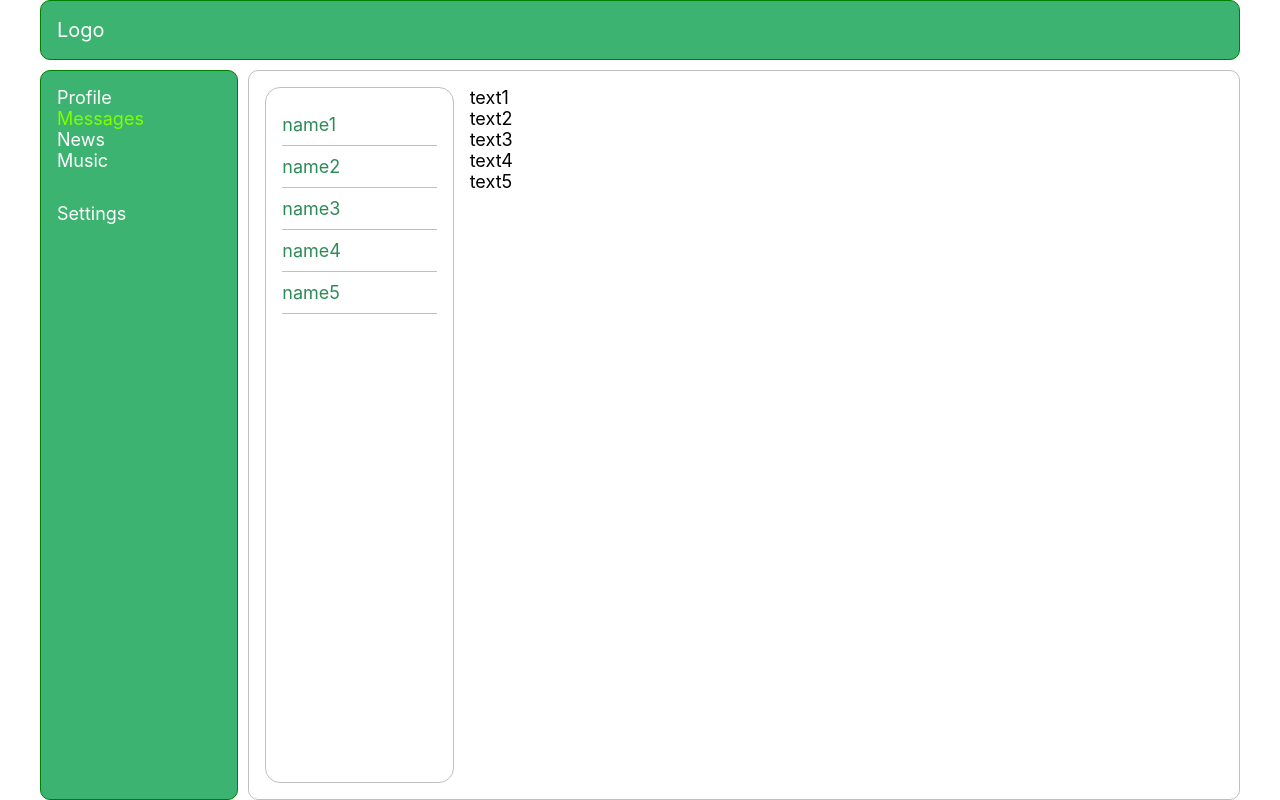
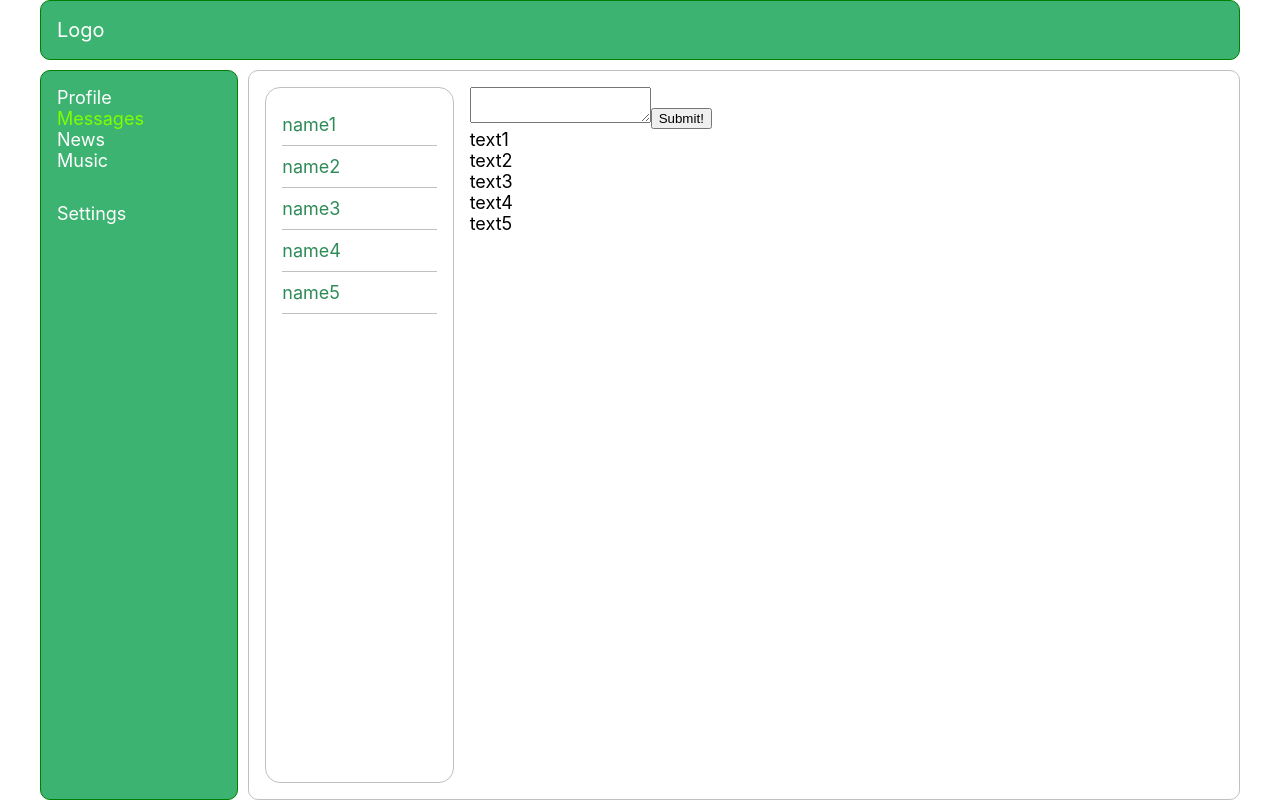
Before and after one commit to 1mpossible-code/react-social-network, a React (Create React App) app: page /dialogs in a window 1280 px wide. Built offline with nearby package versions, Linux system fonts and the light colour scheme.

Commit message:
Add sending messages on dialogs page with state.js.

```diff
--- a/src/App.js
+++ b/src/App.js
@@ -19,7 +19,10 @@ function App(props) {
                         />
                     )}/>
                     <Route path="/dialogs" render={() => (
-                        <Dialogs state={props.state.dialogsPage}/>
+                        <Dialogs
+                            state={props.state.dialogsPage}
+                            dispatch={props.dispatch}
+                        />
                     )}/>
                 </main>
             </div>
--- a/src/components/Dialogs/Chat/Chat.js
+++ b/src/components/Dialogs/Chat/Chat.js
@@ -1,10 +1,30 @@
 import React from "react";
 import classes from "./Chat.css"
 import Message from "./Message/Message";
+import {addMessageActionCreator, updateNewMessageTextActionCreator} from "../../../data/state";
 
 const Chat = (props) => {
+    const onButtonCLick = (event) => {
+        event.preventDefault();
+        const action = addMessageActionCreator();
+        props.dispatch(action)
+    }
+
+    const onTextareaChange = (event) => {
+        const text = event.target.value
+        const action = updateNewMessageTextActionCreator(text);
+        props.dispatch(action);
+    }
+
     return (
         <div className={classes.dialogsChat}>
+            <form>
+                <textarea
+                    onChange={onTextareaChange}
+                    value={props.newMessageText}
+                />
+                <button onClick={onButtonCLick}>Submit!</button>
+            </form>
             {props.messages.map(
                 message => <Message text={message.text} id={message.id}/>
             )}
--- a/src/components/Dialogs/Dialogs.js
+++ b/src/components/Dialogs/Dialogs.js
@@ -7,7 +7,11 @@ const Dialogs = (props) => {
     return (
         <div className={classes.dialogFrame}>
             <DialogsList dialogs={props.state.dialogs}/>
-            <Chat messages={props.state.messages}/>
+            <Chat
+                messages={props.state.messages}
+                newMessageText={props.state.newMessageText}
+                dispatch={props.dispatch}
+            />
         </div>
     )
 }
--- a/src/data/state.js
+++ b/src/data/state.js
@@ -1,5 +1,8 @@
 const ADD_POST = 'ADD_POST';
-const UPDATE_NEW_POST_TEXT = 'UPDATE-NEW-POST-TEXT';
+const UPDATE_NEW_POST_TEXT = 'UPDATE_NEW_POST_TEXT';
+
+const ADD_MESSAGE = 'ADD_MESSAGE';
+const UPDATE_NEW_MESSAGE_TEXT = 'UPDATE_NEW_MESSAGE_TEXT';
 
 const store = {
     _state: {
@@ -17,7 +20,8 @@ const store = {
                 {id: 3, name: 'name3'},
                 {id: 4, name: 'name4'},
                 {id: 5, name: 'name5'},
-            ]
+            ],
+            newMessageText: '',
         },
         profilePage: {
             posts: [
@@ -53,6 +57,20 @@ const store = {
                 this._state.profilePage.newPostText = action.newPostText;
                 this._callSubscriber();
                 break;
+            case ADD_MESSAGE:
+                const newMessage = {
+                    id: this._state.dialogsPage.messages.length + 1,
+                    text: this._state.dialogsPage.newMessageText,
+                };
+
+                this._state.dialogsPage.messages.push(newMessage);
+                this._state.dialogsPage.newMessageText = '';
+                this._callSubscriber();
+                break;
+            case UPDATE_NEW_MESSAGE_TEXT:
+                this._state.dialogsPage.newMessageText = action.newMessageText;
+                this._callSubscriber();
+                break;
             default:
                 throw Error('Action type is invalid!');
         }
@@ -61,11 +79,20 @@ const store = {
 
 export const addPostActionCreator = () => ({
     type: ADD_POST,
-})
+});
 
 export const updateNewPostTextActionCreator = (newPostText) => ({
     type: UPDATE_NEW_POST_TEXT,
     newPostText,
-})
+});
+
+export const addMessageActionCreator = () => ({
+    type: ADD_MESSAGE,
+});
+
+export const updateNewMessageTextActionCreator = (newMessageText) => ({
+    type: UPDATE_NEW_MESSAGE_TEXT,
+    newMessageText,
+});
 
 export default store;
```
